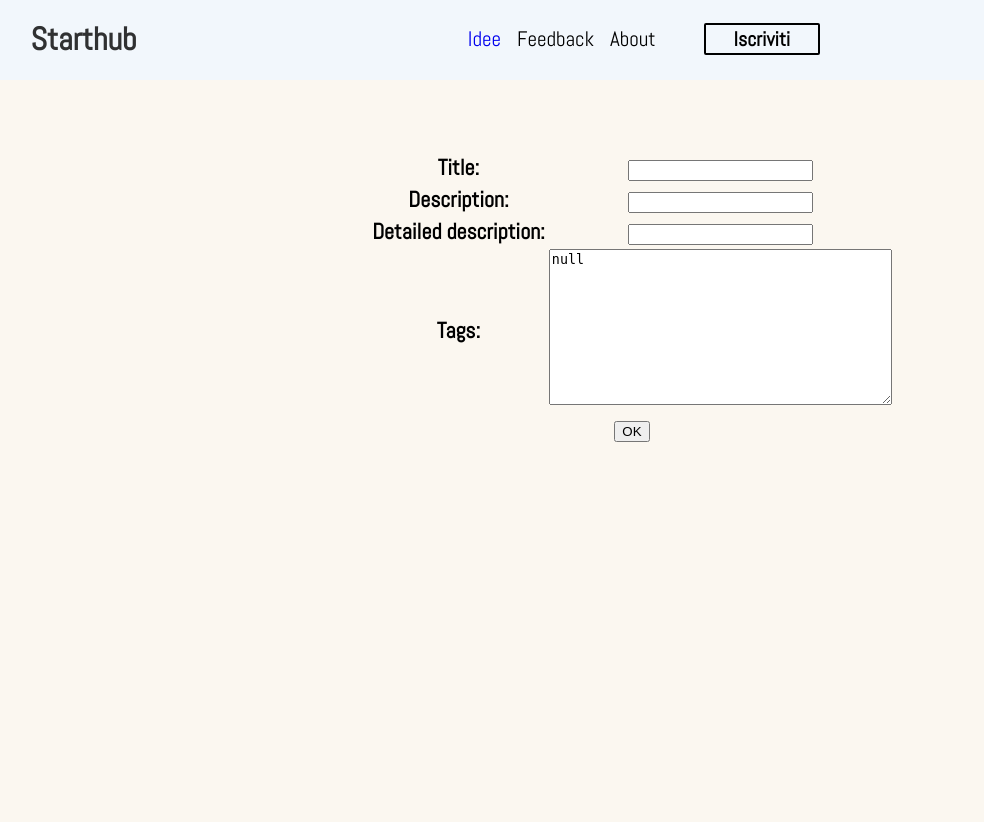
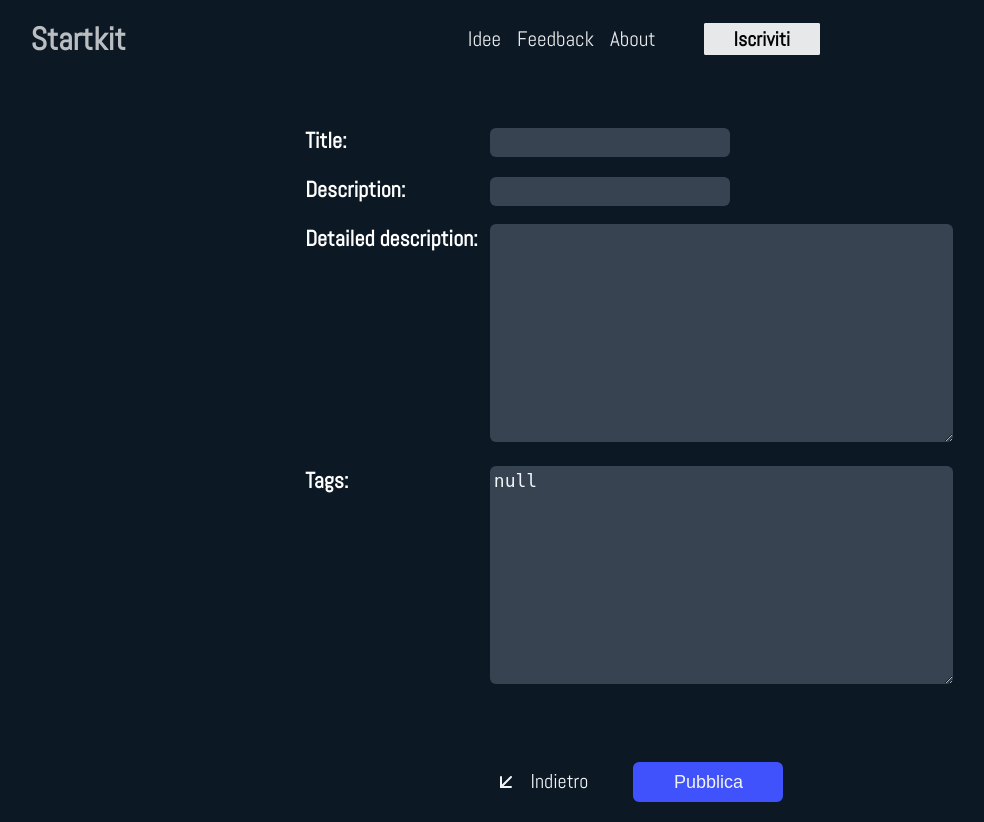
Before and after one commit to git-audo/starthub, a Django app: page /board/post/new/ in a window 1280 px wide. Shown: the whole page, without its empty margins (8-992 px from the left). Before the commit the page ends 442 px from the top, so only its background shows below. Run offline with Django 3.2, Linux system fonts and the light colour scheme.

Commit message:
Moved to dark mode

```diff
--- a/board/forms.py
+++ b/board/forms.py
@@ -1,6 +1,7 @@
 from django import forms
 from board.models import Post
 from django.contrib.postgres.forms import SimpleArrayField
+
 
 class SignupForm(forms.Form):
     username = forms.CharField()
--- a/board/models.py
+++ b/board/models.py
@@ -6,7 +6,7 @@ from datetime import date
 class Post(models.Model):
     title = models.CharField(max_length=60)
     description = models.CharField(max_length=120)
-    detailed_description = models.CharField(max_length=800)
+    detailed_description = models.TextField()
     author = models.CharField(max_length=200)
     publication_date = models.DateField()
     tags =  ArrayField(
--- a/board/static/css/style.css
+++ b/board/static/css/style.css
@@ -3,15 +3,17 @@ body {
     margin: 0px;
     display: grid;
     grid-template-columns: repeat(12, 1fr);
-    grid-template-rows: 70px 140px 340px repeat(auto-fill, 200px);
+    grid-template-rows: 70px 140px 340px repeat(auto-fill, 170px);
     /*    font-family: 'Fira Sans', sans-serif; */
     font-family: 'Abel', sans-serif;
-    background-color: #fbf7f0;
+    /* background-color: #fbf7f0; */
+    /* background-color: #2e3548; */
+    background-color: #0c1824;
 }
 
 .feather {
     margin: auto;
-    color: #F78F3A; /* #252541  color palette*/
+    color: #F78F3A;
     width: 50px;
     height: 50px;
     stroke-width: 1;
@@ -21,23 +23,29 @@ body {
     grid-column: span 12;
     text-align: center;
     font-size: 12px;
-    background-color: #f2f7fc;
+    background-color: #0c1824;
+    color: white;
+    opacity: 0.9;
     position: -webkit-sticky;
 }
 
 .header ul {
     display: flex;
+    margin-top: 16px;
     justify-content: center;
     list-style: none;
-    margin-top: 16px;
 }
 
 .header li {
     margin: 0 16px 0 0;
+    padding-top: 9px;
     height: 28px;
     font-size: 19px;
-    color: black;
-    padding-top: 9px;
+    color: white;
+}
+
+.header li a {
+    color: white;
 }
 
 .header li:hover {
@@ -74,24 +82,22 @@ body {
     width: 120px;
     height: 28px;
     margin: 0 15px 0 10px;
-    padding: 3px 10px 3px 10px;
-    color: white;
+    padding: 0 10px 0 10px;
+    text-decoration: none;
     text-align: center;
-    border-radius: 2px;
     font-size: 20px;
-    text-decoration: none;
-
-    padding: 0 10px 0 10px;
-    border: 2px solid black;
+    font-weight: bold;
+    border-radius: 6px;
+    border: 2px solid white;
+    background-color: white;
     color: black;
-    border-radius: 6px;
-    font-weight: bold;
 }
 
 #signup:hover {
     text-decoration: none;
+    border: 2px solid white;
+    background-color: black;
     color: white;
-    background-color: black;
 }
 
 a {
@@ -110,29 +116,32 @@ a:visited {
     grid-column: span 12;
     padding-top: 24px;
     font-size: 4em;
-    font-weight: 600;
+    font-weight: 400;
+    letter-spacing: 2px;
     text-align: center;
-    opacity: 0.9;
-    background-color: white;
+    background-color: #0c1824;
+    color: white;
 }
 
 .content {
     grid-column: span 12;
-    padding: 50px 20px 10px 20px;
+    margin: 0 0 30px 0;
+    padding: 20px 20px 10px 20px;
     text-align: center;
     font-size: 22px;
+    background-color: #0c1824;
+    color: white;
 }
 
 #new-post {
     border: none;
-    margin: 0 25px 0 0;
     padding: 10px 20px 10px 20px;
-
-    background-color: #3f52fb;
-    color: white;
     text-align: center;
     border-radius: 2px;
     font-size: 18px;
+    background-color: #3f52fb;
+    color: white;
+
     -webkit-appearance: button;
 }
 
@@ -384,10 +388,73 @@ mark {
     transition: all .3s ease;
 }
 
+table {
+    margin: auto;
+    margin-bottom: 10px;
+    border-collapse: collapse;
+    table-layout: fixed;
+}
+
+td,
+th {
+    padding: 6px;
+    text-align: left;
+    vertical-align: top;
+    word-wrap: break-word;
+}
+
+table input,
+textarea,
+select {
+    margin: 0 6px 6px 0;
+    padding: 4px;
+    border: none;
+    border-radius: 6px;
+    outline: none;
+    font-size: 18px;
+    background-color: #374351;
+    color: #f0f4f7;
+}
+
+#back_button {
+    margin: 0 40px 0 0;
+    height: 100px;
+    font-size: 20px;
+    color: #f0f4f7;
+}
+
+#back_button:hover {
+    opacity: 0.8;
+}
+
+#back_arrow {
+    height: 24px;
+    vertical-align: middle;
+    stroke-width: 2px;
+    color: #f0f4f7;
+}
+
+#submit_button {
+    width: 150px;
+    height: 40px;
+    margin: 50px 0 0 0;
+    text-align: center;
+    font-size: 18px;
+    border-radius: 6px;
+    border: 2px solid #3f52fb;
+    background-color: #3f52fb;
+    color:#f0f4f7;
+}
+
+#submit_button:hover {
+    opacity: 0.8;
+}
+
+
 @media only screen and (min-width: 1200px)   {
     body {
         grid-template-columns: repeat(12, 1fr);
-        grid-template-rows: 80px 150px 260px repeat(auto-fill, 180px);
+        grid-template-rows: 80px 135px 280px repeat(auto-fill, 180px);
     }
 
     .header li {
@@ -402,13 +469,13 @@ mark {
 	    margin: 7px 0 0 32px;
 	    padding: 1px 28px 1px 28px;
 	    text-decoration: none;
-
-        border: 2px solid #2a3ffb;
-        color: #2a3ffb;
-        border: 2px solid black;
-        color: black;
         border-radius: 2px;
         font-weight: 800;
+    }
+
+    #signup:hover {
+        text-decoration: none;
+        opacity: 0.8;
     }
 
     .page_title {
@@ -469,29 +535,30 @@ mark {
     }
 
     form {
+        grid-column: 3/11;
+        margin: auto;
+        width: 60%;
 	    padding: 20px 0 20px 0;
     }
 
-    table {
-	    margin: auto;
+    form input {
+
+    }
+
+    form table {
+
     }
 
     .full_post {
-        margin: 50px 15px 0px 25px;
-        padding: 0;
-        grid-column: 3/11;
-        grid-row: 2/8;
-        min-width: 400px;
-        background-color: white;
-        border-color: #f0f0f0;
-        box-shadow: 2px 6px 10px #E1E1E1;
-        box-shadow: 0px 0px -1px #e0e0e0;
-        border-style: solid;
-        border-width: 0px 0px 2px 0px;
-        border-radius: 10px;
-        font-size: 14px;
         display: flex;
         flex-flow: column;
+        grid-column: 4/10;
+        margin: 50px 15px 0px 25px;
+        padding: 0 30px 0 30px;
+        border-radius: 10px;
+        font-size: 20px;
+        border-color: #0c1824;
+        background-color: #1d2833;
     }
 
     .social-button {
--- a/board/templates/base.html
+++ b/board/templates/base.html
@@ -7,18 +7,18 @@
   <link rel="stylesheet" type="text/css" href="{% static 'css/style.css' %}">
   <link href="https://fonts.googleapis.com/css?family=Abel" rel="stylesheet">
   <meta name="viewport" content="width=device-width, initial-scale=1">
+  <script src="https://unpkg.com/feather-icons"></script>
 </head>
 
 <body>
   <div class="header">
     <!-- <i data-feather="book-open"></i> -->
     <ul class="nav">
-      <li id="home_button">Starthub</li>
+      <li id="home_button">Startkit</li>
       <li><a href="/board" id="logout">Idee</a></li>
       <li>Feedback</li>
       <li>About</li>
       {% if user.is_authenticated %}
-      <li><a href="">{{ user.get_full_name }}</a></li>
       <li><a href="{% url 'logout' %}" id="logout">Logout</a></li>
       {% else %}
       <!-- <li><a href="{% url 'social:begin' 'google-oauth2' %}" id="login">Login</a></li> -->
@@ -30,3 +30,9 @@
   {% block content %} {% endblock %}
 
 </body>
+
+<script>
+
+  feather.replace()
+
+</script>
--- a/board/templates/form.html
+++ b/board/templates/form.html
@@ -6,7 +6,8 @@
       <table>
 	{{ form.as_table }}
       </table>
-      <input type="submit" value="OK">
+      <a id="back_button" href="/board/"><i id="back_arrow" data-feather="arrow-down-left"></i>Indietro</a>
+      <input id="submit_button" type="submit" value="Pubblica">
     </form>
   </div>
 {% endblock %}
--- a/board/templates/index.html
+++ b/board/templates/index.html
@@ -2,7 +2,9 @@
 
 {% block content %}
 <div class="page_title">
-  Starthub
+  Startkit
+  <!--   {% load static %}   -->
+  <!-- <img src="{% static 'img/remote-team.png' %}" style="height:360px;top: 100px;right: 10%;position: absolute;"/>   -->
 </div>
 <div class="content">
   <p>
@@ -85,8 +87,6 @@
 
 <script>
 
-  feather.replace()
-
   function sizeup(event) {
       //document.getElementById('temp').innerHTML = "";
       document.getElementById('temp').classList.toggle("block_selected");
--- a/board/views.py
+++ b/board/views.py
@@ -40,12 +40,13 @@ def new_post(request):
             post = Post()
             post.title = request.POST.get('title')
             post.description = request.POST.get('description')
-            post.tags = request.POST.getlist('tag')
+            post.detailed_description = request.POST.get('detailed_description')
+            post.tags = request.POST.getlist('tags')[0].split(' ')
             post.author = request.user.get_full_name().split(" ")[0]
             post.publication_date = datetime.date.today()
             post.save()
             # redirect to a new URL:
-            return HttpResponseRedirect('/thanks/')
+            return HttpResponseRedirect('/board/')
 
     # if a GET (or any other method) we'll create a blank form
     else:
```
Also changed, not shown: other parts of board/static/css/style.css (+44 -50 lines).
